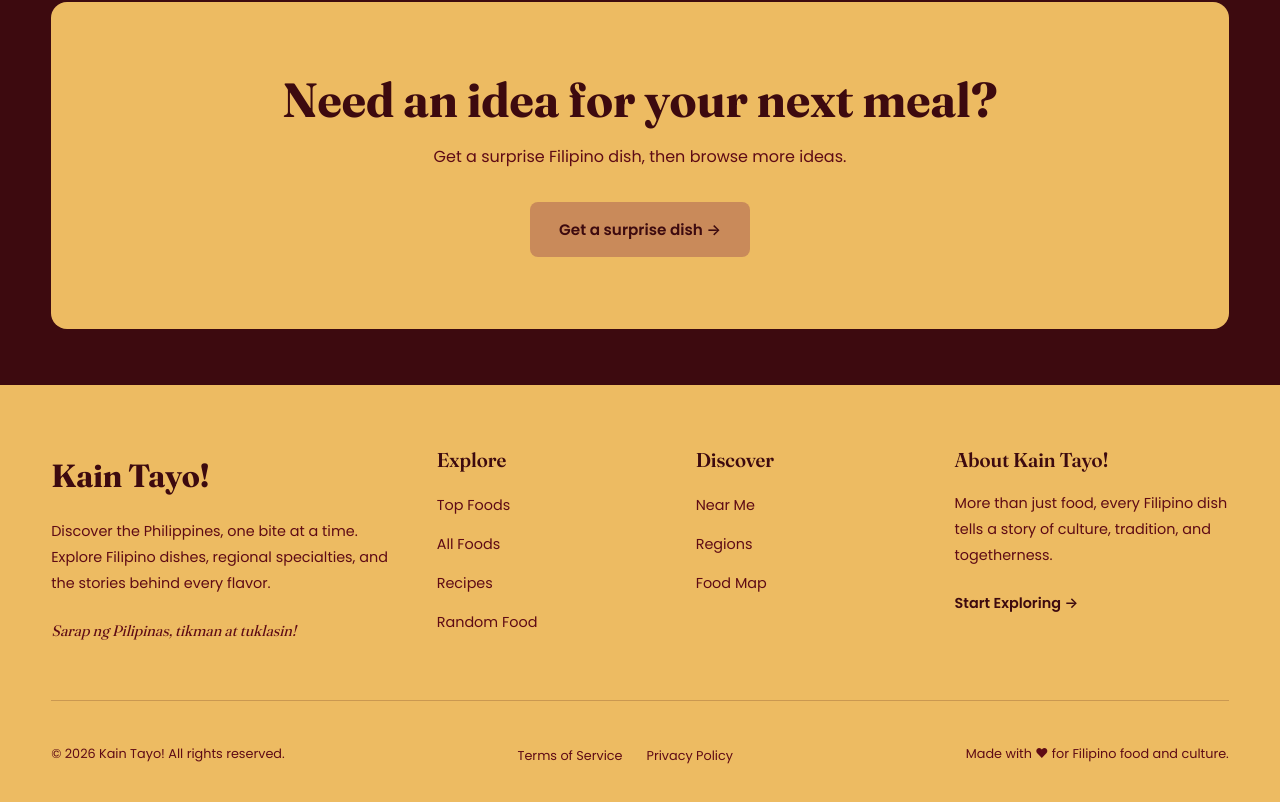
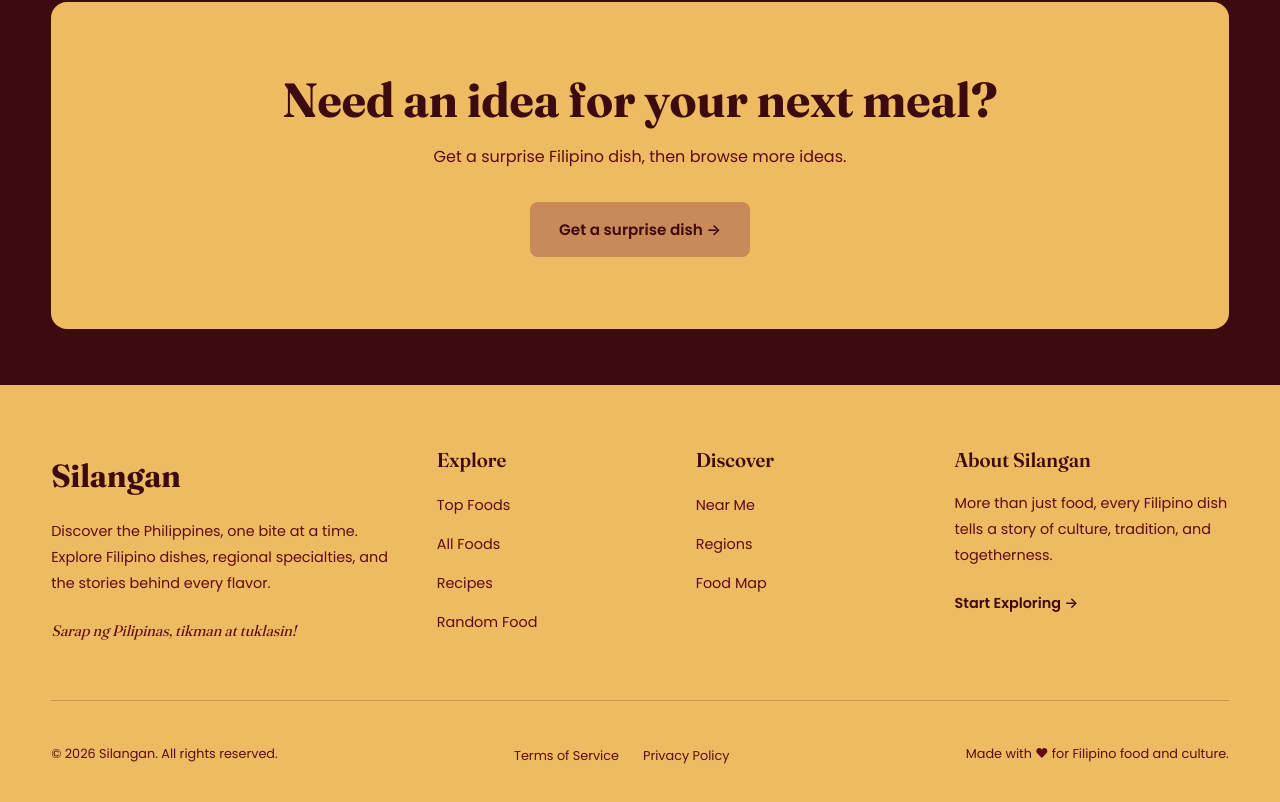
Before and after one commit to warmnights/kain-tayo, a plain HTML site: page index.html in a window 1280 px wide. Shown: the part 4091-4893 px from the top of the page. Drawn offline with Linux system fonts and the light colour scheme.

Commit message:
Update page meta descriptions and footer branding to Silangan

```diff
--- a/index.html
+++ b/index.html
@@ -5,7 +5,7 @@
     <meta name="viewport" content="width=device-width, initial-scale=1.0">
 
     <title>SILANGAN - Filipino Food & Culture</title>
-    <meta name="description" content="Discover the Philippines, one bite at a time. Explore Filipino dishes, regional specialties, recipes, and the stories behind every flavor.">
+    <meta name="description" content="Discover the Philippines one bite at a time. Explore Filipino dishes, regional specialties, recipes, and the stories behind every flavor.">
 
     <link rel="icon" href="assets/images/logo/favicon.svg" type="image/svg+xml">
     <link rel="stylesheet" href="css/style.css">
@@ -423,7 +423,7 @@
                 <div class="footer-main">
                     <div class="footer-brand">
                         <a href="../index.html" class="footer-logo">
-                            Kain Tayo!
+                            Silangan
                         </a>
 
                         <p>
@@ -459,7 +459,7 @@
                     </div>
 
                     <div class="footer-about">
-                        <h3>About Kain Tayo!</h3>
+                        <h3>About Silangan</h3>
 
                         <p>
                             More than just food, every Filipino dish
@@ -475,7 +475,7 @@
 
                 <div class="footer-bottom">
                     <p>
-                        © 2026 Kain Tayo! All rights reserved.
+                        © 2026 Silangan. All rights reserved.
                     </p>
 
                     <ul class="footer-legal list-reset">
```
Also changed, not shown: 404.html (+1 -1 lines), pages/foods.html (+4 -4 lines), pages/forgot-password.html (+4 -4 lines), pages/login.html (+4 -4 lines), pages/map.html (+4 -4 lines), pages/near-me.html (+4 -4 lines), pages/privacy.html (+4 -4 lines), pages/random-food.html (+4 -4 lines), pages/recipes.html (+4 -4 lines), pages/regions.html (+4 -4 lines), pages/signup.html (+4 -4 lines), pages/terms.html (+4 -4 lines), pages/top-foods.html (+4 -4 lines).
